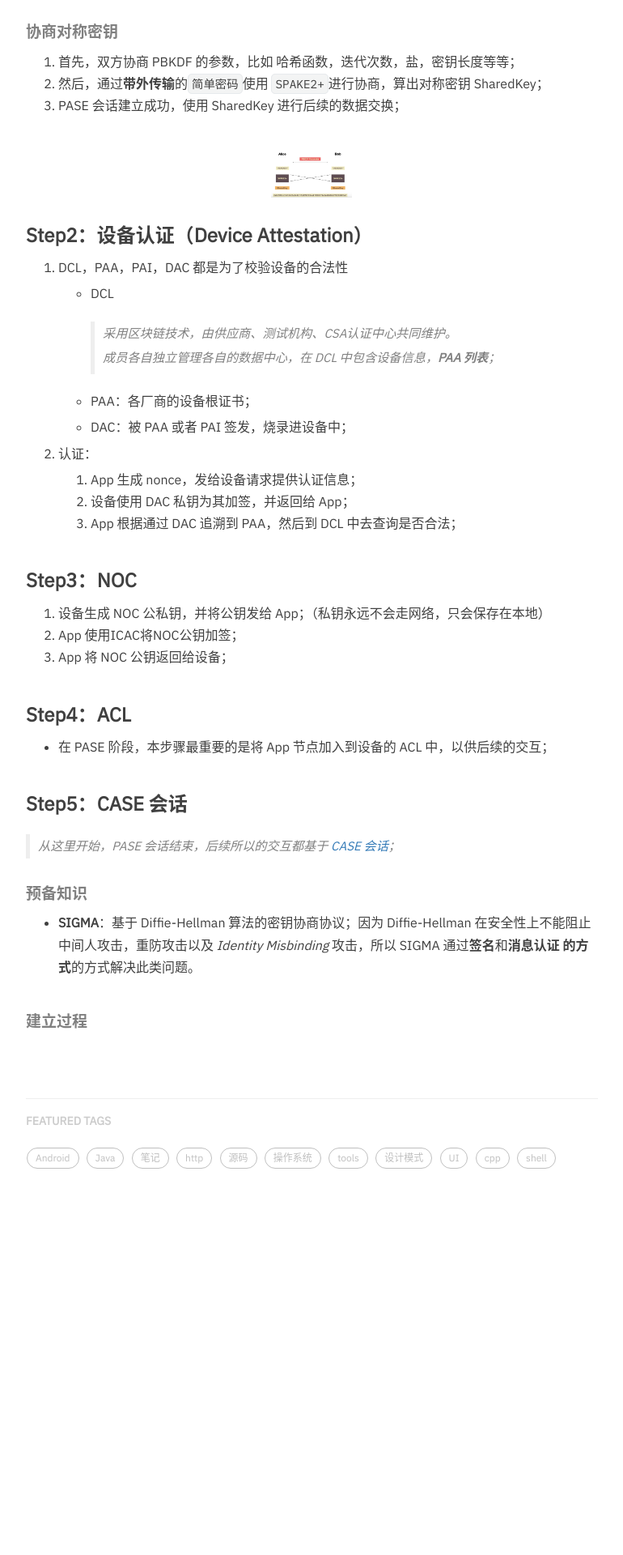
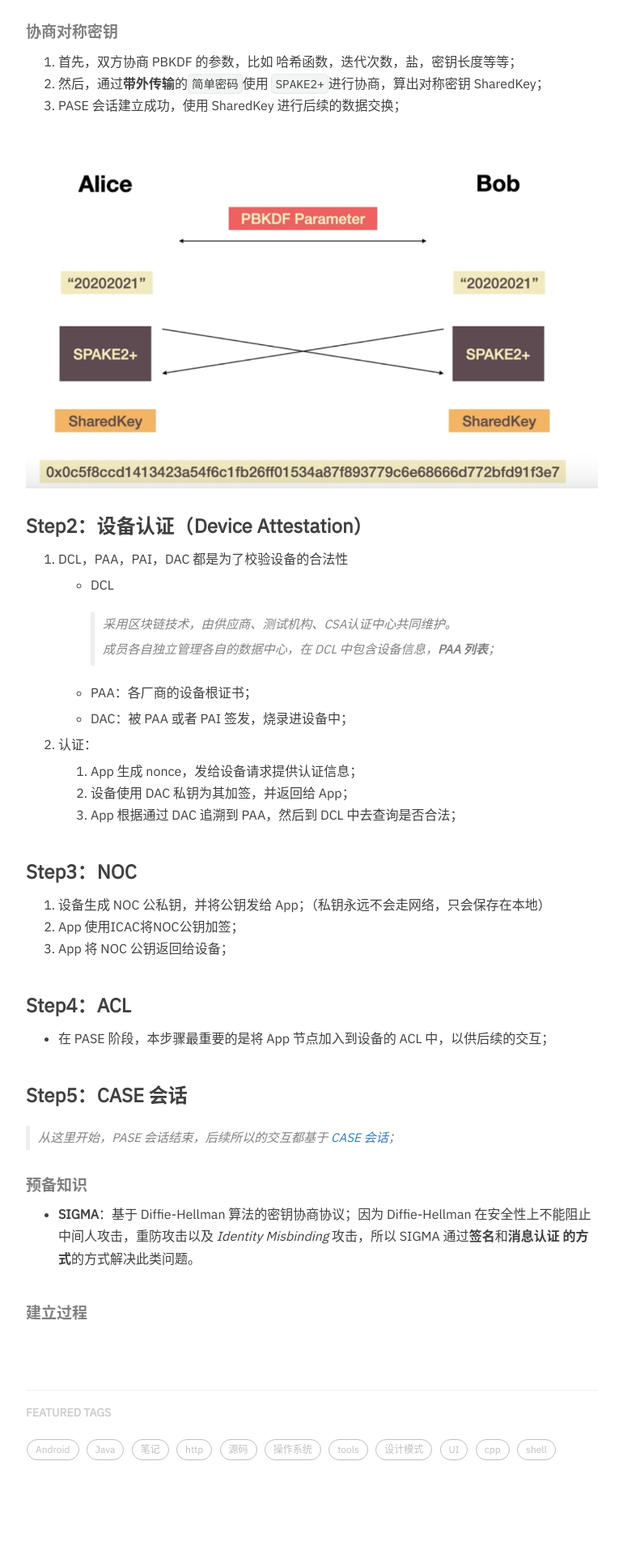
Before and after one commit to hurshi/hurshi.github.io, a Jekyll site: the page built from _posts/2023-05-13-Matter.md, in a window 1280 px wide. Shown: the part 2074-3994 px from the top of the page at 81% size, without its empty margins (233-1003 px from the left). Built offline with Jekyll 4.4.1, drawn with Linux system fonts in a browser that asks for light colours; nearby versions of some CDN libraries; some web fonts are replaced; comment, search, counter and statistics services are not loaded; before the commit the page ends 3634 px from its top, so only the background shows below that.

Commit message:
fix img size

```diff
--- a/_posts/2023-05-13-Matter.md
+++ b/_posts/2023-05-13-Matter.md
@@ -46,7 +46,7 @@ tags:
 2. 然后，通过**带外传输**的`简单密码`使用 `SPAKE2+`进行协商，算出对称密钥 SharedKey；
 3. PASE 会话建立成功，使用 SharedKey 进行后续的数据交换；
 
-![](/img/posts/matter/PASE.png){:width="100px"}
+![](/img/posts/matter/PASE.png)
 
 ### Step2：设备认证（Device Attestation）
 
```
